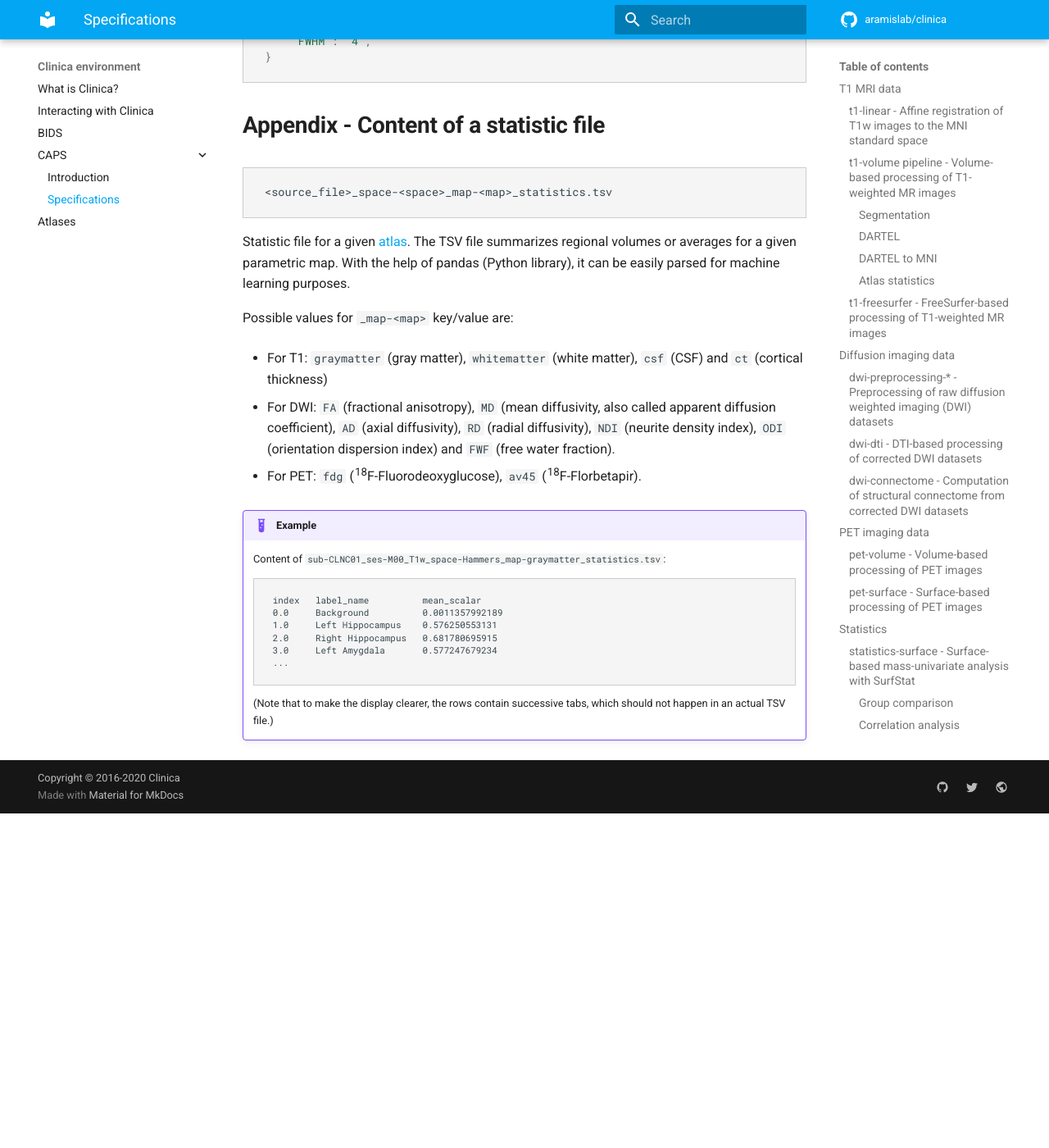
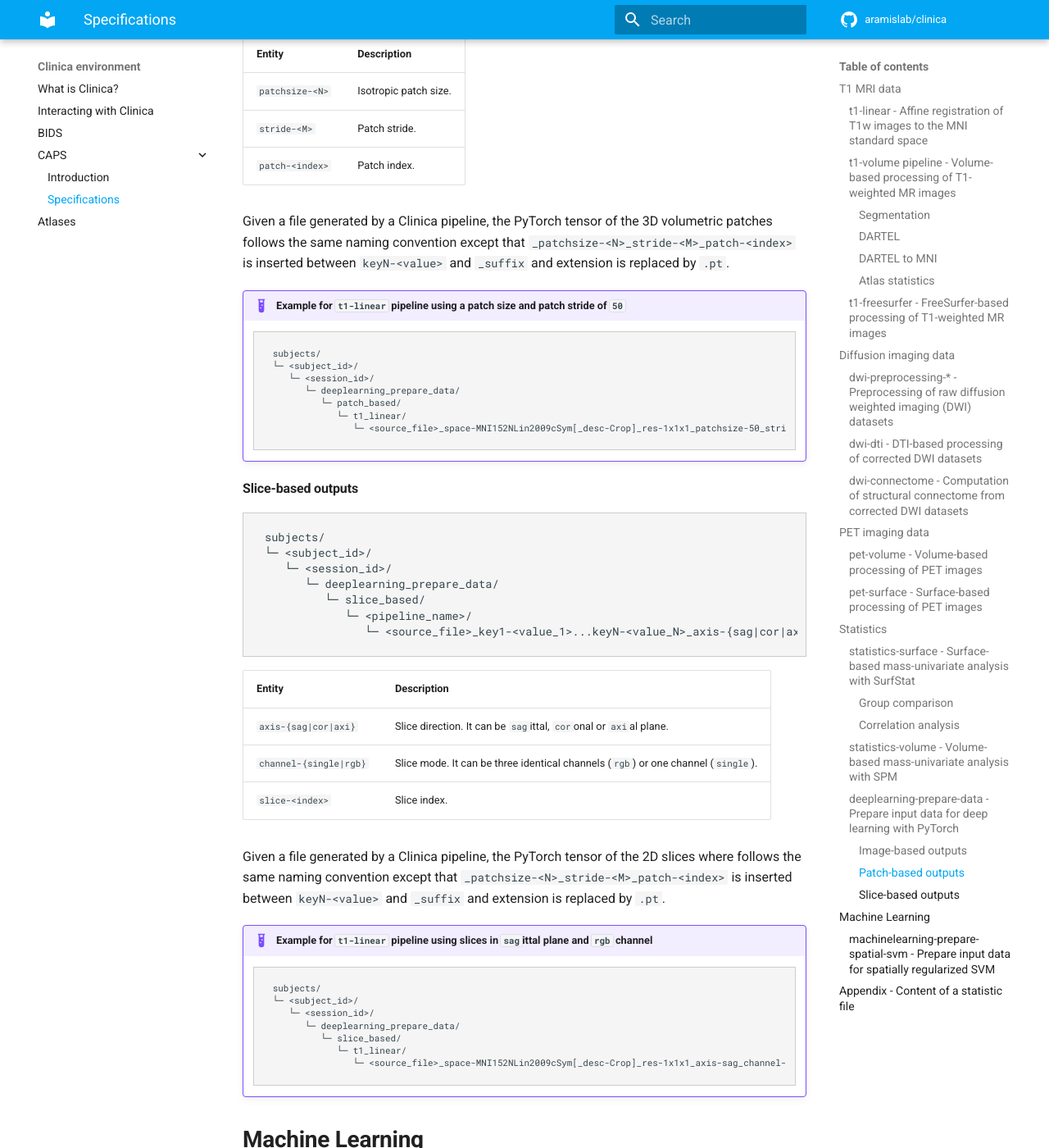
Before and after one commit to aramis-lab/clinica, an MkDocs documentation site: the page built from docs/CAPS/Specifications.md, in a window 1280 px wide and 1400 px high, scrolled down 13052 px. Shown: the whole window at 82% size. Built offline with MkDocs 1.6.1 and Material for MkDocs 9.7.7, drawn with Linux system fonts in a browser that asks for light colours; comment, search, counter and statistics services are not loaded; before the commit the page ends 14044 px from its top, so only the background shows below that; some of the changed text lies outside the part shown.

Commit message:
Add CAPS specifications of deeplearning-prepare-data

````diff
--- a/docs/CAPS/Specifications.md
+++ b/docs/CAPS/Specifications.md
@@ -519,6 +519,90 @@ groups/
 
 `FWEc` (resp. `FDRc`) corresponds to correction for multiple comparisons with family-wise error (FWE) (resp. false discovery rate [FDR]) correction. A statistical threshold of P < 0.001 was first applied (height threshold). An extent threshold of P < 0.05 corrected for multiple comparisons was then applied at the cluster level.
 
+### `deeplearning-prepare-data` - Prepare input data for deep learning with PyTorch
+In the the following subsections, files with `.pt` extension denote tensors in PyTorch format.
+#### Image-based outputs
+```Text
+subjects/
+└─ <subject_id>/
+   └─ <session_id>/
+      └─ deeplearning_prepare_data/
+         └─ image_based/
+            └─ <pipeline_name>/
+               └─ <source_file>_key1-<value_1>...keyN-<value_N>_suffix.pt
+```
+Given a file generated by a Clinica pipeline, the PyTorch tensor of the complete 3D image follows the same naming convention of the generated file where extension is replaced by `.pt`.
+
+!!! Example "Example for `t1-linear` pipeline"
+    ```Text
+    subjects/
+    └─ <subject_id>/
+       └─ <session_id>/
+          └─ deeplearning_prepare_data/
+             └─ image_based/
+                └─ t1_linear/
+                   └─ <source_file>_space-MNI152NLin2009cSym[_desc-Crop]_res-1x1x1_T1w.pt
+    ```
+
+#### Patch-based outputs
+```Text
+subjects/
+└─ <subject_id>/
+   └─ <session_id>/
+      └─ deeplearning_prepare_data/
+         └─ patch_based/
+            └─ <pipeline_name>/
+               └─ <source_file>_key1-<value_1>...keyN-<value_N>_patchsize-<N>_stride-<M>_patch-<index>_suffix.pt
+```
+
+| Entity          | Description             |
+|-----------------|-------------------------|
+| `patchsize-<N>` | Isotropic patch size.   |
+| `stride-<M>`    | Patch stride.           |
+| `patch-<index>` | Patch index.            |
+
+Given a file generated by a Clinica pipeline, the PyTorch tensor of the 3D volumetric patches follows the same naming convention except that `_patchsize-<N>_stride-<M>_patch-<index>` is inserted between `keyN-<value>` and `_suffix` and  extension is replaced by `.pt`.
+
+!!! Example "Example for `t1-linear` pipeline using a patch size and patch stride of `50`"
+    ```Text
+    subjects/
+    └─ <subject_id>/
+       └─ <session_id>/
+          └─ deeplearning_prepare_data/
+             └─ patch_based/
+                └─ t1_linear/
+                   └─ <source_file>_space-MNI152NLin2009cSym[_desc-Crop]_res-1x1x1_patchsize-50_stride-50_patch-<index>_T1w.pt
+    ```
+
+#### Slice-based outputs
+```Text
+subjects/
+└─ <subject_id>/
+   └─ <session_id>/
+      └─ deeplearning_prepare_data/
+         └─ slice_based/
+            └─ <pipeline_name>/
+               └─ <source_file>_key1-<value_1>...keyN-<value_N>_axis-{sag|cor|axi}_channel-{single|rgb}_slice-<index>_suffix.pt
+```
+
+| Entity                 | Description   |
+|------------------------|---------------|
+| `axis-{sag|cor|axi}`   | Slice direction. It can be `sag`ittal, `cor`onal or `axi`al plane. |
+| `channel-{single|rgb}` | Slice mode. It can be three identical channels (`rgb`) or one channel (`single`). |
+| `slice-<index>`        | Slice index. |
+
+Given a file generated by a Clinica pipeline, the PyTorch tensor of the 2D slices where follows the same naming convention except that `_patchsize-<N>_stride-<M>_patch-<index>` is inserted between `keyN-<value>` and `_suffix` and  extension is replaced by `.pt`.
+
+!!! Example "Example for `t1-linear` pipeline using slices in `sag`ittal plane and `rgb` channel"
+    ```Text
+    subjects/
+    └─ <subject_id>/
+       └─ <session_id>/
+          └─ deeplearning_prepare_data/
+             └─ slice_based/
+                └─ t1_linear/
+                   └─ <source_file>_space-MNI152NLin2009cSym[_desc-Crop]_res-1x1x1_axis-sag_channel-rgb_slice-<index>_T1w.pt
+    ```
 
 ## Machine Learning
 ### `machinelearning-prepare-spatial-svm` - Prepare input data for spatially regularized SVM
````
